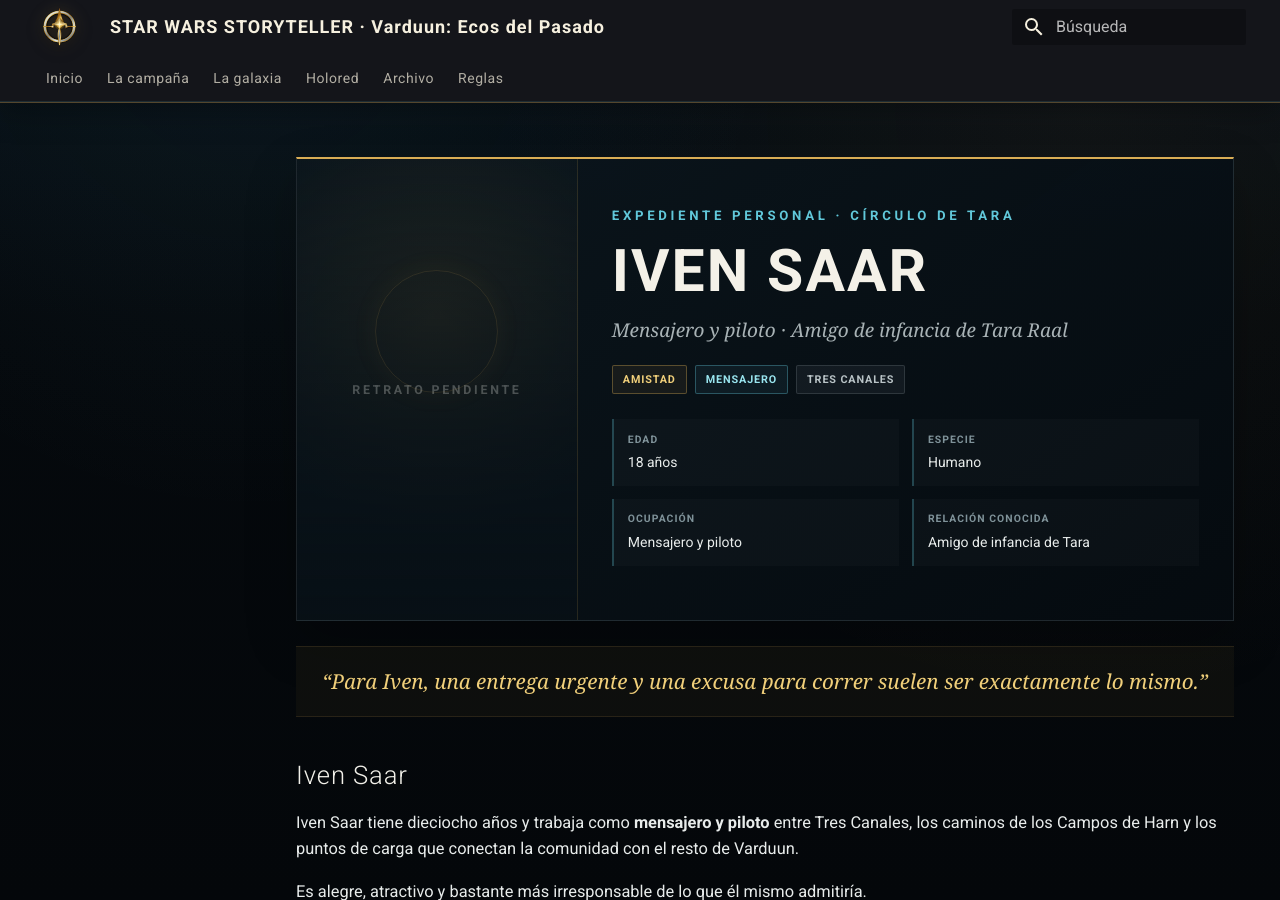
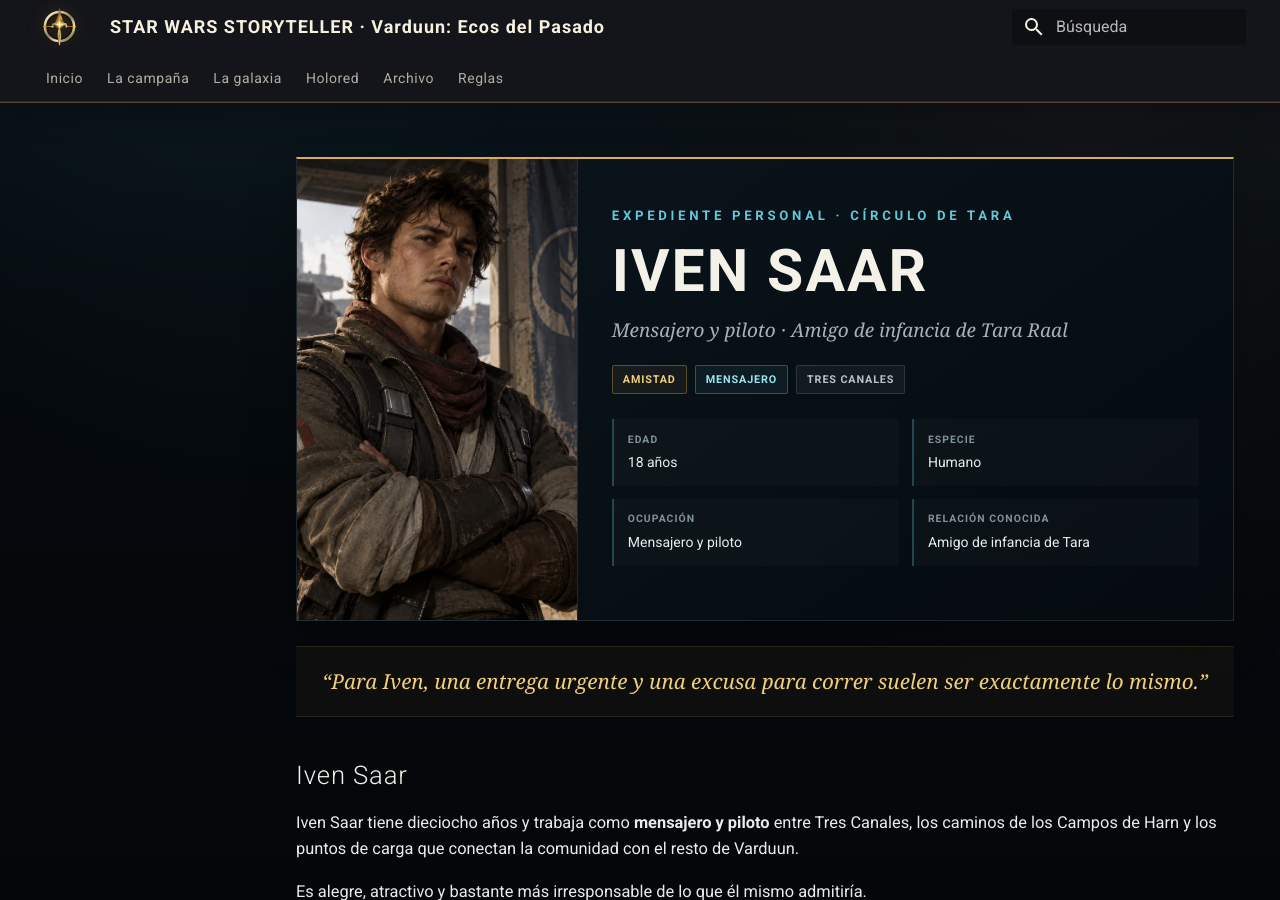
Before and after one commit to nethian/star-wars-storyteller-wiki, an MkDocs documentation site: the page built from docs/pnj/iven-saar.md, in a window 1280 px wide and 900 px high. Built offline with MkDocs 1.6.1 and Material for MkDocs 9.7.7, drawn with Linux system fonts in a browser that asks for light colours.

Commit message:
Activa el retrato de Iven Saar

```diff
--- a/docs/pnj/iven-saar.md
+++ b/docs/pnj/iven-saar.md
@@ -7,8 +7,8 @@
 
 <div class="sw-person-file__top" markdown>
 
-<div class="sw-person-file__portrait sw-person-file__portrait--placeholder">
-<span>RETRATO PENDIENTE</span>
+<div class="sw-person-file__portrait sw-person-file__portrait--iven" role="img" aria-label="Retrato de Iven Saar" style="padding:0; overflow:hidden;">
+<img src="/star-wars-storyteller-wiki/assets/images/pnj/iven-saar.webp?v=1" alt="Retrato de Iven Saar" style="display:block; width:100%; height:100%; min-height:360px; object-fit:cover; object-position:50% 20%;">
 </div>
 
 <div class="sw-person-file__identity" markdown>
```
